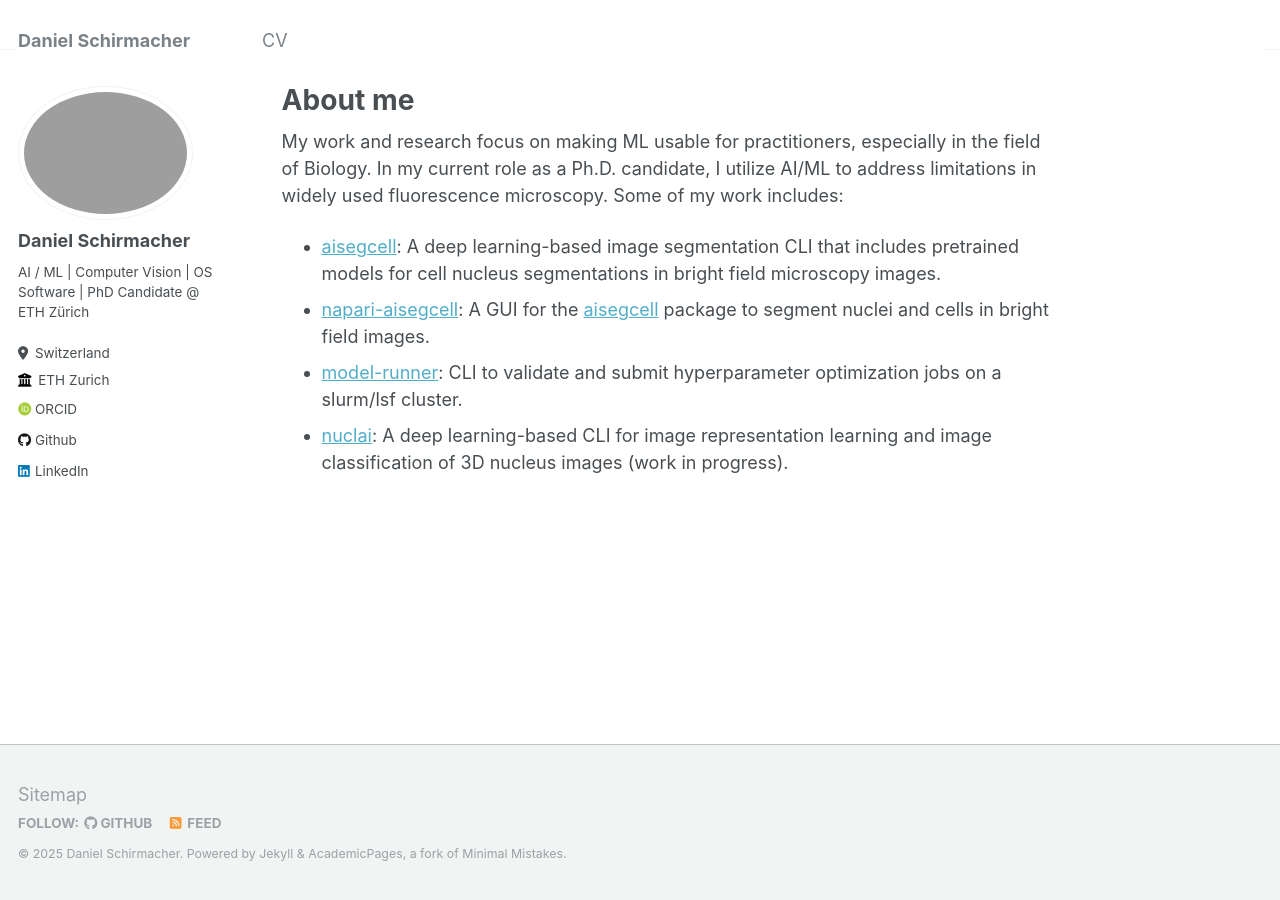
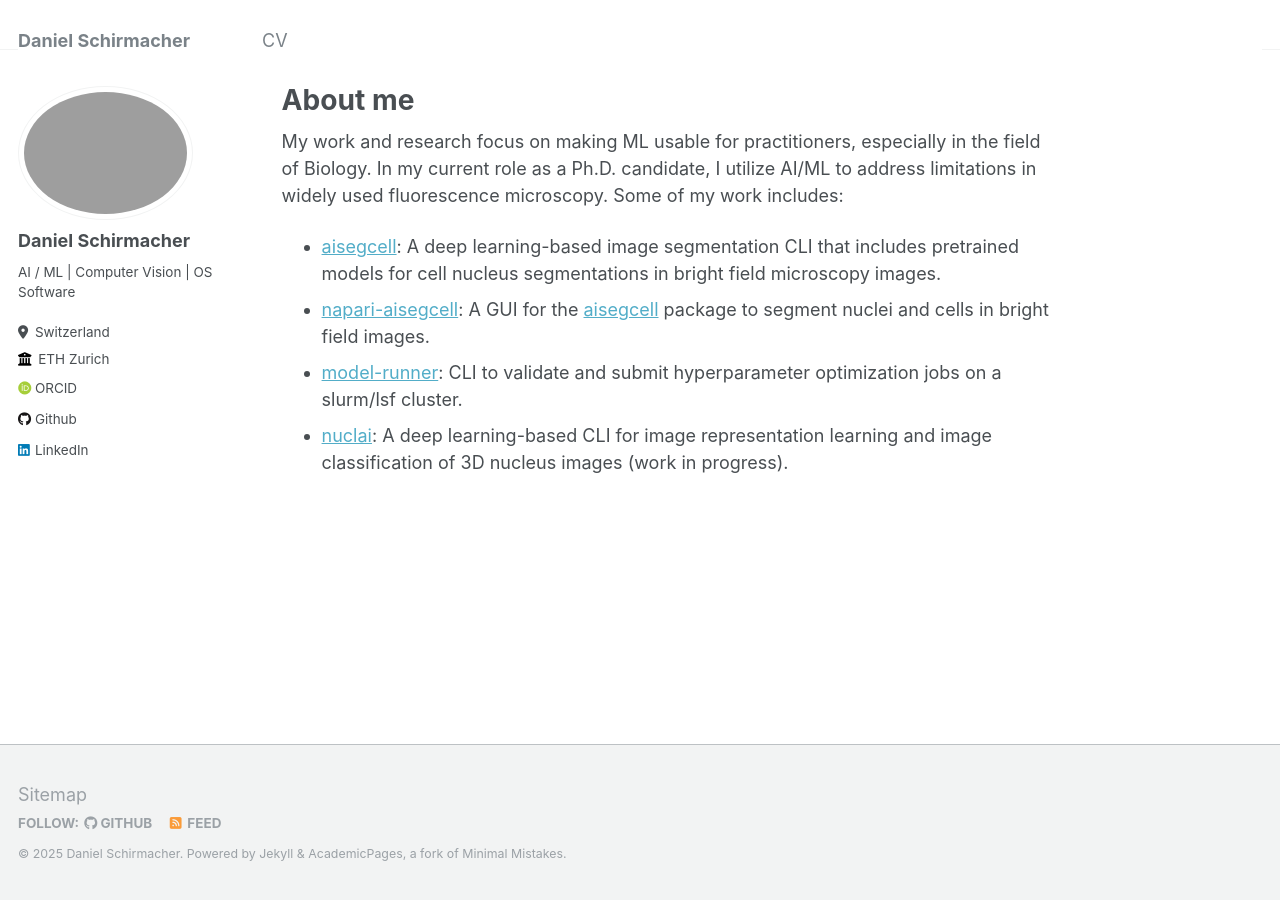
Before and after one commit to dsethz/dsethz.github.io, a Jekyll site: the page built from _pages/about.md, in a window 1280 px wide. Built offline with Jekyll 4.4.1, drawn with Linux system fonts in a browser that asks for light colours; some web fonts are replaced.

Commit message:
remove PhD Candidate

```diff
--- a/_config.yml
+++ b/_config.yml
@@ -24,7 +24,7 @@ author:
   avatar           : "profile.png"
   name             : "Daniel Schirmacher"
   pronouns         : # example: "she/her"
-  bio              : "AI / ML | Computer Vision | OS Software | PhD Candidate @ ETH Zürich"
+  bio              : "AI / ML | Computer Vision | OS Software"
   location         : "Switzerland"
   employer         : "ETH Zurich"
   uri              : # URL
```
